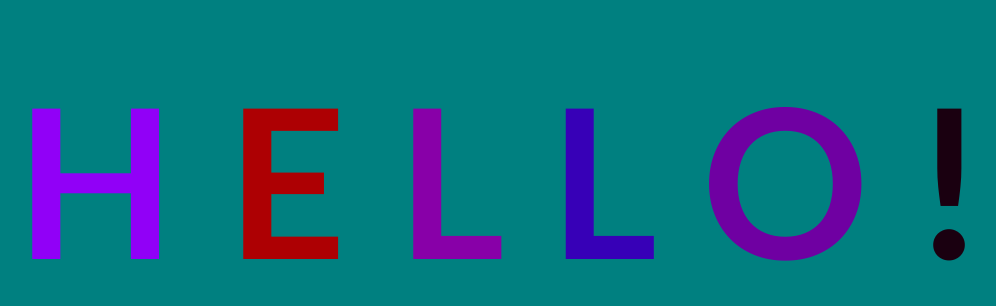
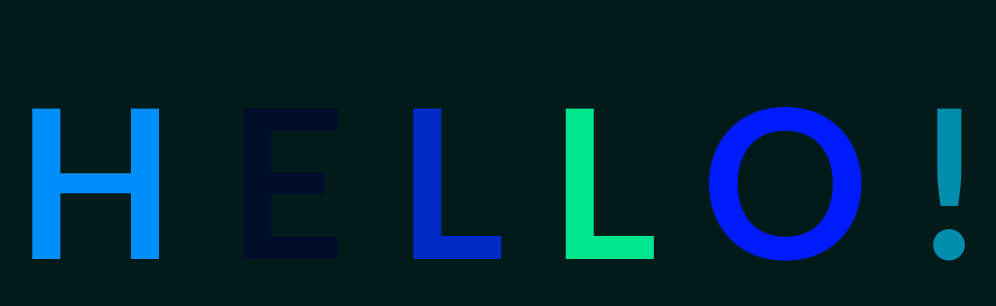
Before and after one commit to jasonscotch/AnimatedTextGitDemo, a plain HTML site: page index.html in a window 1280 px wide. Shown: the part 230-536 px from the top of the page, without its empty margins (143-1139 px from the left). Drawn offline with Linux system fonts and the light colour scheme.

Commit message:
no red colors

```diff
--- a/app.css
+++ b/app.css
@@ -3,7 +3,7 @@ body {
     justify-content: center;
     align-items: center;
     height: 100vh;
-    background-color: teal;
+    background-color: rgb(1, 27, 27);
 }
 
 h1 {
--- a/app.js
+++ b/app.js
@@ -1,6 +1,6 @@
 let randomRGB = () => {
-    const r = Math.floor(Math.random() * 256);
-    const g = 0;
+    const r = 0;
+    const g = Math.floor(Math.random() * 256);
     const b = Math.floor(Math.random() * 256);
     return `rgb(${r},${g},${b})`
 }
@@ -11,4 +11,4 @@ const intervalId = setInterval( () => {
 for (let letter of letters) {
     letter.style.color = randomRGB();
 }
-}, 1000);
+}, 2000);
```
Also changed, not shown: branch_exercise.txt (added).
